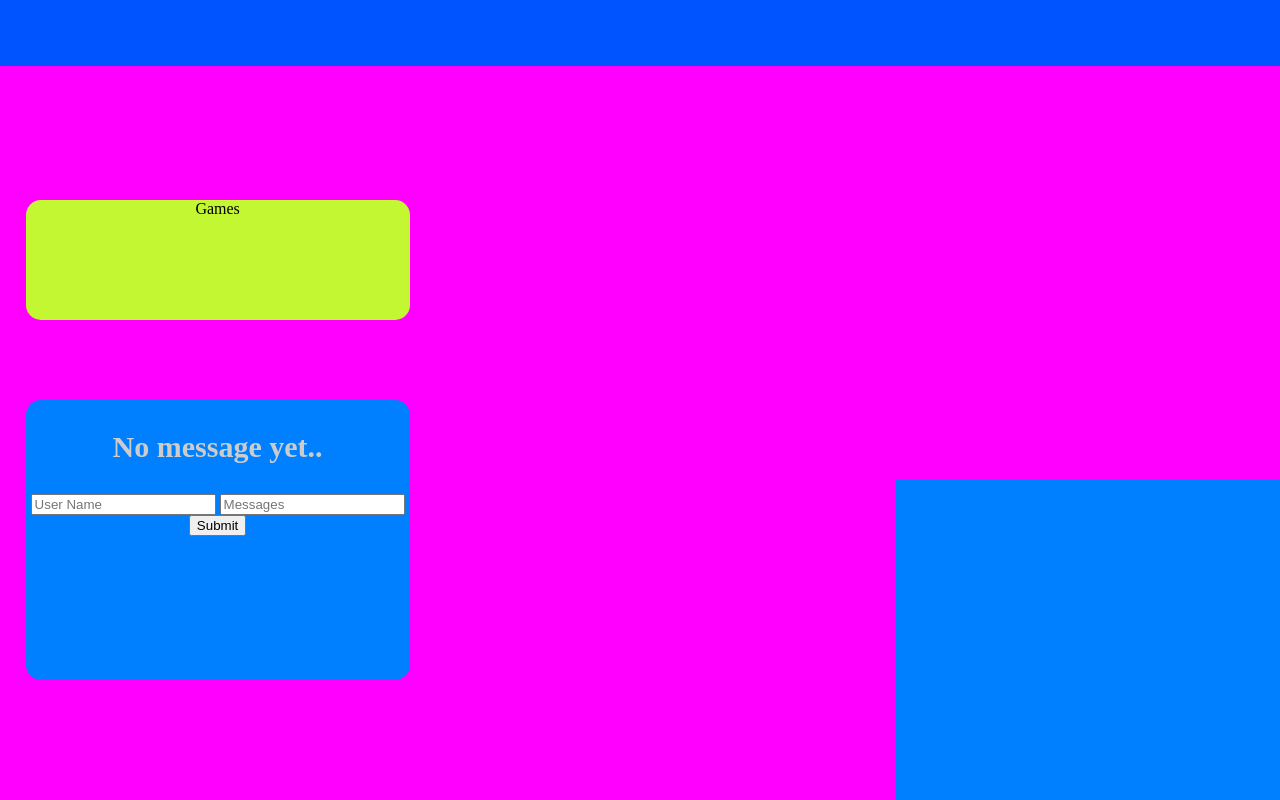
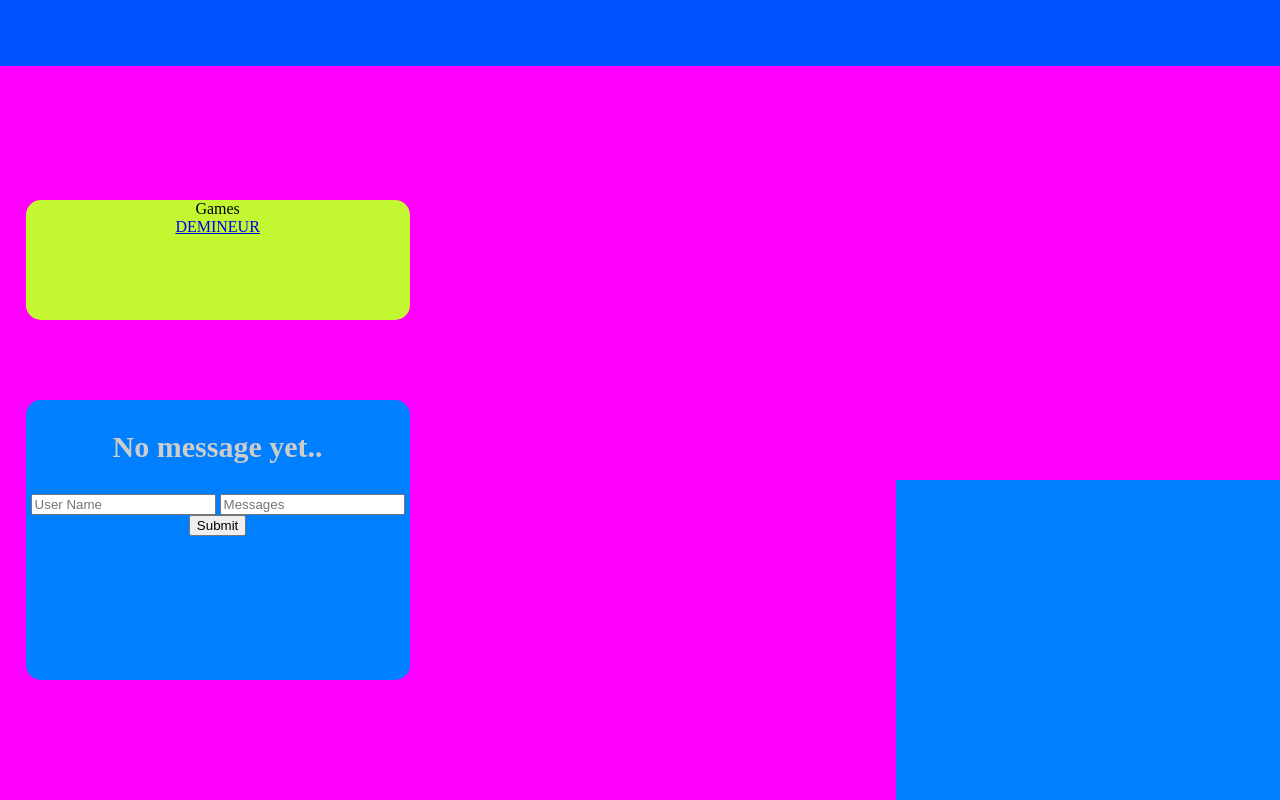
Before and after one commit to Mogmi95/Boulynk, a Flask app: page / in a window 1280 px wide. Run offline with Flask 2, Linux system fonts and the light colour scheme; a user stored in the database is signed in; data comes from the database, SQL or seed files in the repository; some libraries are stand-ins or nearby versions.

Commit message:
Add game link in index

```diff
--- a/templates/main.html
+++ b/templates/main.html
@@ -17,6 +17,8 @@
 </div>
 <div id="containerGames">
     Games
+    <br/>
+    <a href="/games/demineur">DEMINEUR</a><br/>
 </div>
 <script>
     jQuery["getJSON"] = function( url, callback ) {
```
